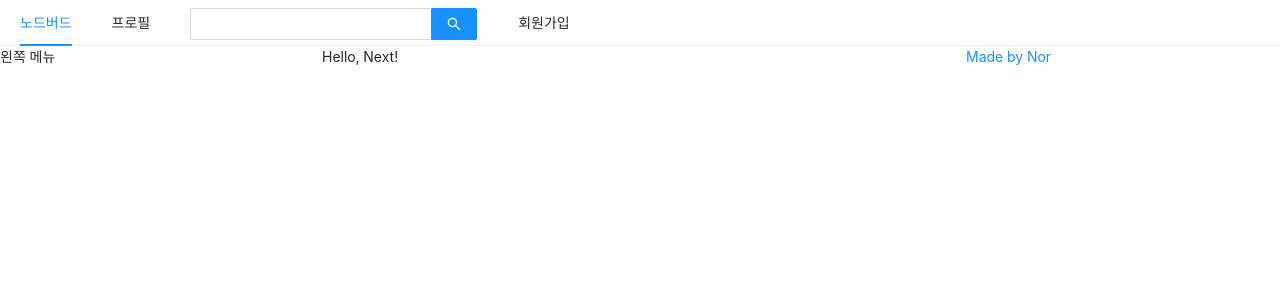
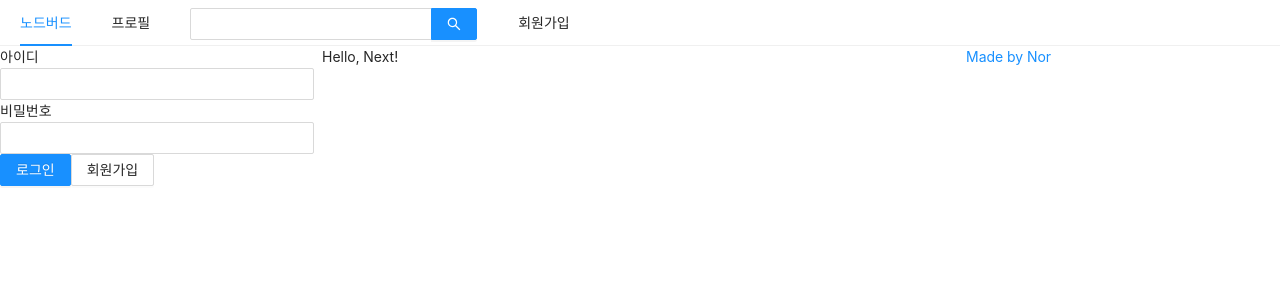
Before and after one commit to mihyunLee/react-nodebird, a Next.js app in the folder front/: page / in a window 1280 px wide. Shown: the top 300 px of the page. Built offline with nearby package versions, Linux system fonts and the light colour scheme.

Commit message:
✨feat: 로그인 폼 레이아웃 구현

```diff
--- a/front/components/AppLayout.js
+++ b/front/components/AppLayout.js
@@ -1,6 +1,9 @@
+import { useState } from "react";
 import PropTypes from "prop-types";
 import Link from "next/link";
 import { Menu, Input, Row, Col } from "antd";
+import UserProfile from "../components/UserProfile";
+import LoginForm from "../components/LoginForm";
 
 const items = [
   {
@@ -34,12 +37,14 @@
 ];
 
 const AppLayout = ({ children }) => {
+  const [isLoggedIn, setIsLoggedIn] = useState(false);
+
   return (
     <div>
       <Menu mode="horizontal" items={items} />
       <Row gutter={8}>
         <Col xs={24} md={6}>
-          왼쪽 메뉴
+          {isLoggedIn ? <UserProfile /> : <LoginForm />}
         </Col>
         <Col xs={24} md={12}>
           {children}
--- /dev/null
+++ b/front/components/LoginForm.js
@@ -0,0 +1,49 @@
+import { useState, useCallback } from "react";
+import { Form, Input, Button } from "antd";
+import Link from "next/link";
+
+const LoginForm = () => {
+  const [id, setId] = useState("");
+  const [password, setPassword] = useState("");
+
+  const onChangeId = useCallback((e) => {
+    setId(e.target.value);
+  }, []);
+
+  const onChangePassword = useCallback((e) => {
+    setPassword(e.target.value);
+  }, []);
+
+  return (
+    <Form>
+      <div>
+        <label htmlFor="user-id">아이디</label>
+        <br />
+        <Input name="user-id" value={id} onChange={onChangeId} required></Input>
+      </div>
+      <div>
+        <label htmlFor="user-password">비밀번호</label>
+        <br />
+        <Input
+          name="user-password"
+          type="password"
+          value={password}
+          onChange={onChangePassword}
+          required
+        ></Input>
+      </div>
+      <div>
+        <Button type="primary" htmlType="submit" loading={false}>
+          로그인
+        </Button>
+        <Link href="/signup">
+          <a>
+            <Button>회원가입</Button>
+          </a>
+        </Link>
+      </div>
+    </Form>
+  );
+};
+
+export default LoginForm;
--- /dev/null
+++ b/front/components/UserProfile.js
@@ -0,0 +1,5 @@
+const UserProfile = () => {
+  return <div></div>;
+};
+
+export default UserProfile;
```
